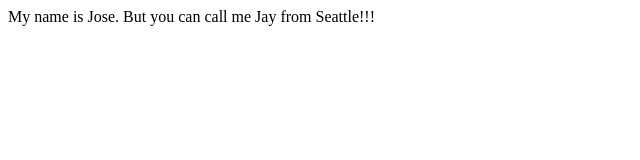
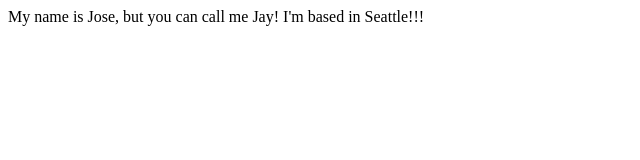
Before and after one commit to Jay-Rivera/First-GitHub-Project, a plain HTML site: page index.html in a window 1280 px wide. Shown: the full height of the page, 0-640 px from the left. Drawn offline with Linux system fonts and the light colour scheme.

Commit message:
Fixed grammar

```diff
--- a/index.html
+++ b/index.html
@@ -6,7 +6,9 @@
     <meta name="viewport" content="width=, initial-scale=1.0">
     <title>Document</title>
 </head>
+
 <body>
-    My name is Jose. But you can call me Jay from Seattle!!!
+    My name is Jose, but you can call me Jay! I'm based in Seattle!!!
 </body>
+
 </html>
```
